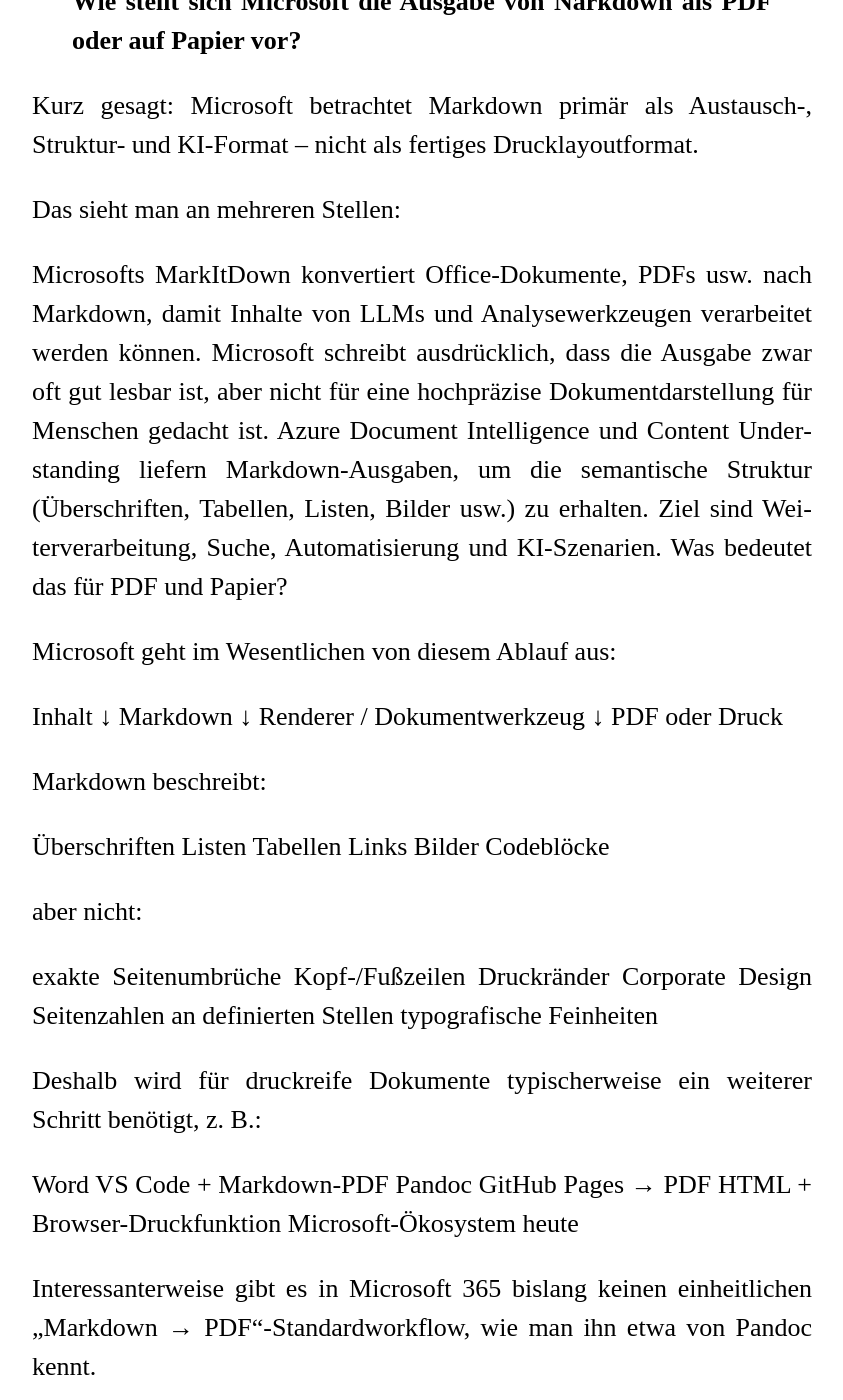
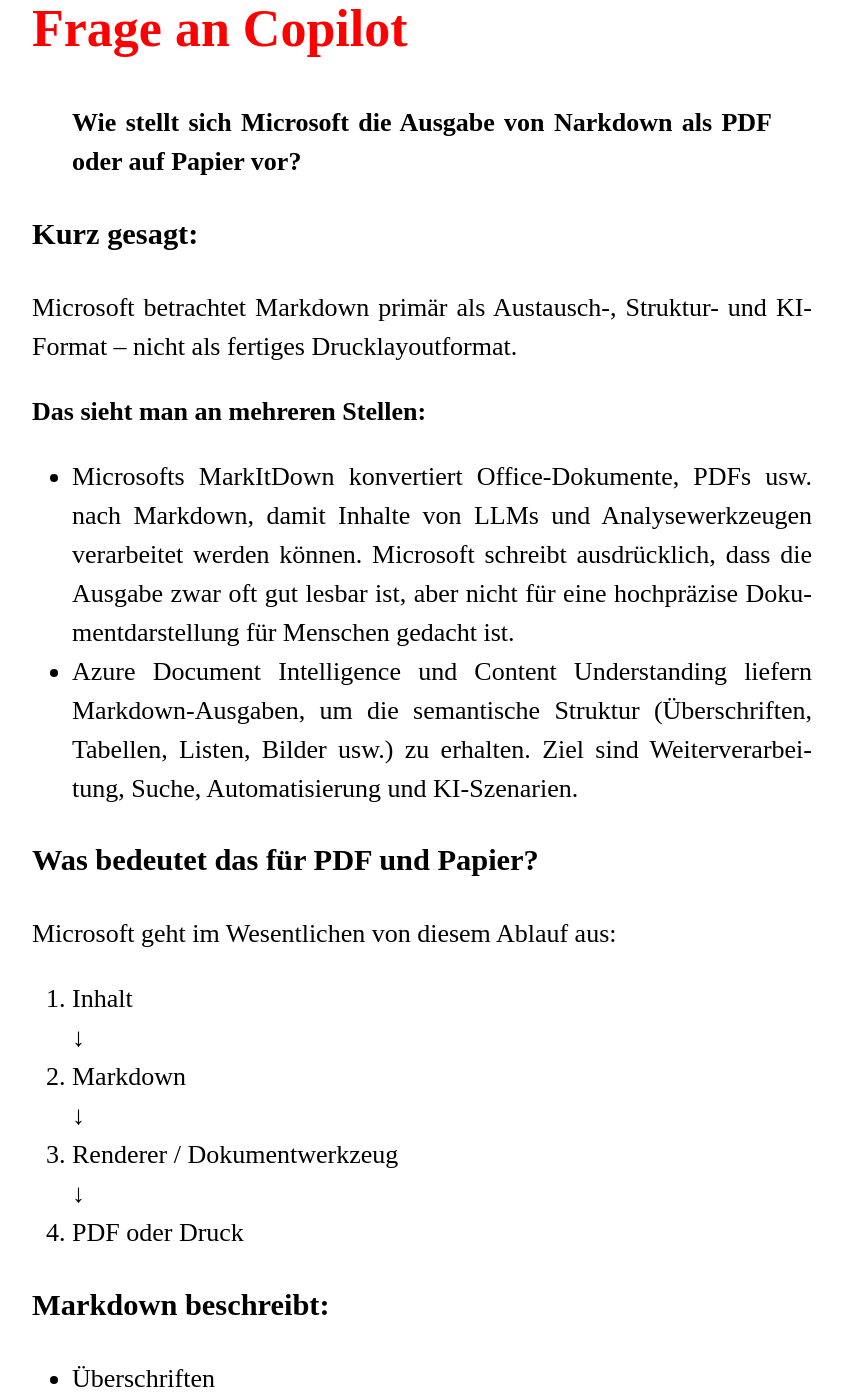
Before and after one commit to MonaLgbt/MonaLgbt.github.io, a Jekyll site: the page built from pages/Ausgabe.md, in a window 1280 px wide and 1400 px high, scrolled down 247 px. Shown: the whole window, without its empty margins (218-1061 px from the left). Built offline with Jekyll 4.4.1, drawn with Linux system fonts in a browser that asks for light colours; some of the changed text lies outside the part shown.

Commit message:
Update Ausgabe.md

```diff
--- a/pages/Ausgabe.md
+++ b/pages/Ausgabe.md
@@ -1,69 +1,74 @@
 ---
-title: Test 2
+title: Test 5
 layout: default
 ---
 
 [Zurück zu index.md](../index.md)
 
+# Frage an Copilot
+
 > **Wie stellt sich Microsoft die Ausgabe von Narkdown als PDF oder auf Papier vor?**
 
-Kurz gesagt: Microsoft betrachtet Markdown primär als Austausch-, Struktur- und KI-Format – nicht als fertiges Drucklayoutformat.
+### Kurz gesagt:
 
-Das sieht man an mehreren Stellen:
+Microsoft betrachtet Markdown primär als Austausch-, Struktur- und KI-Format – nicht als fertiges Drucklayoutformat.
 
-Microsofts MarkItDown konvertiert Office-Dokumente, PDFs usw. nach Markdown, damit Inhalte von LLMs und Analysewerkzeugen verarbeitet werden können. Microsoft schreibt ausdrücklich, dass die Ausgabe zwar oft gut lesbar ist, aber nicht für eine hochpräzise Dokumentdarstellung für Menschen gedacht ist.
-Azure Document Intelligence und Content Understanding liefern Markdown-Ausgaben, um die semantische Struktur (Überschriften, Tabellen, Listen, Bilder usw.) zu erhalten. Ziel sind Weiterverarbeitung, Suche, Automatisierung und KI-Szenarien.
-Was bedeutet das für PDF und Papier?
+**Das sieht man an mehreren Stellen:**
+
+- Microsofts MarkItDown konvertiert Office-Dokumente, PDFs usw. nach Markdown, damit Inhalte von LLMs und Analysewerkzeugen verarbeitet werden können. Microsoft schreibt ausdrücklich, dass die Ausgabe zwar oft gut lesbar ist, aber nicht für eine hochpräzise Dokumentdarstellung für Menschen gedacht ist.
+- Azure Document Intelligence und Content Understanding liefern Markdown-Ausgaben, um die semantische Struktur (Überschriften, Tabellen, Listen, Bilder usw.) zu erhalten. Ziel sind Weiterverarbeitung, Suche, Automatisierung und KI-Szenarien.
+
+### Was bedeutet das für PDF und Papier?
 
 Microsoft geht im Wesentlichen von diesem Ablauf aus:
 
-Inhalt
+1. Inhalt
    ↓
-Markdown
+2. Markdown
    ↓
-Renderer / Dokumentwerkzeug
+3. Renderer / Dokumentwerkzeug
    ↓
-PDF oder Druck
+4. PDF oder Druck
 
 
-Markdown beschreibt:
+### Markdown beschreibt:
 
-Überschriften
-Listen
-Tabellen
-Links
-Bilder
-Codeblöcke
+- Überschriften
+- Listen
+- Tabellen
+- Links
+- Bilder
+- Codeblöcke
 
-aber nicht:
+**aber nicht:**
 
-exakte Seitenumbrüche
-Kopf-/Fußzeilen
-Druckränder
-Corporate Design
-Seitenzahlen an definierten Stellen
-typografische Feinheiten
+- exakte Seitenumbrüche
+- Kopf-/Fußzeilen
+- Druckränder
+- Corporate Design
+- Seitenzahlen an definierten Stellen
+- typografische Feinheiten
 
 Deshalb wird für druckreife Dokumente typischerweise ein weiterer Schritt benötigt, z. B.:
 
-Word
-VS Code + Markdown-PDF
-Pandoc
-GitHub Pages → PDF
-HTML + Browser-Druckfunktion
-Microsoft-Ökosystem heute
+- Word
+- VS Code + Markdown-PDF
+- Pandoc
+- GitHub Pages → PDF
+- HTML + Browser-Druckfunktion
+- Microsoft-Ökosystem heute
 
 Interessanterweise gibt es in Microsoft 365 bislang keinen einheitlichen „Markdown → PDF“-Standardworkflow, wie man ihn etwa von Pandoc kennt.
 
 Microsoft investiert aktuell deutlich stärker in:
 
-Markdown als KI- und Dokumentenaustauschformat
-Markdown-Ausgabe aus Azure-Diensten
-Markdown als Zwischenschicht zwischen Dokumenten und LLMs
+- Markdown als KI- und Dokumentenaustauschformat
+- Markdown-Ausgabe aus Azure-Diensten
+- Markdown als Zwischenschicht zwischen Dokumenten und LLMs
 
 als in ein vollständiges Publishing-System für Druckausgaben.
 
-Meine praktische Einschätzung
+### Meine praktische Einschätzung
 
 Wenn du in Microsoft 365 Dokumentation schreibst, ist Markdown aus Microsoft-Sicht eher:
 
```
